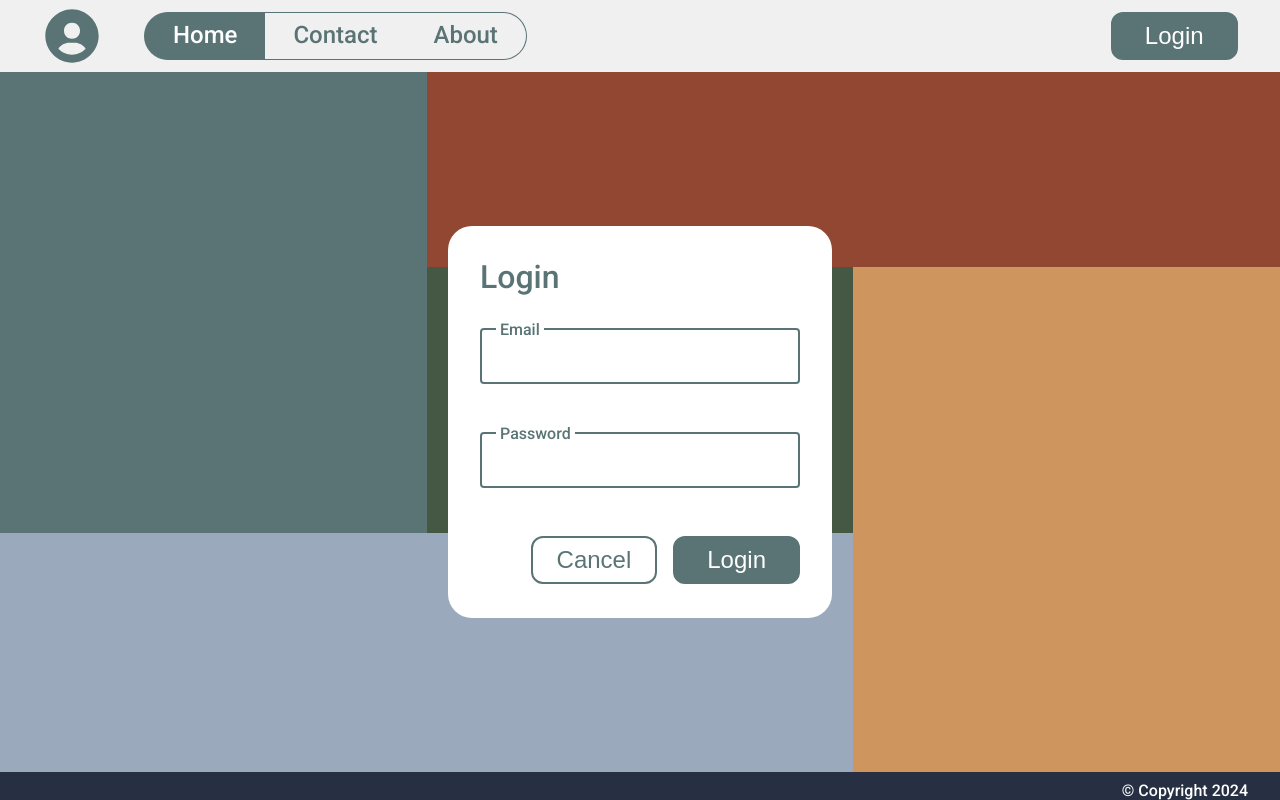
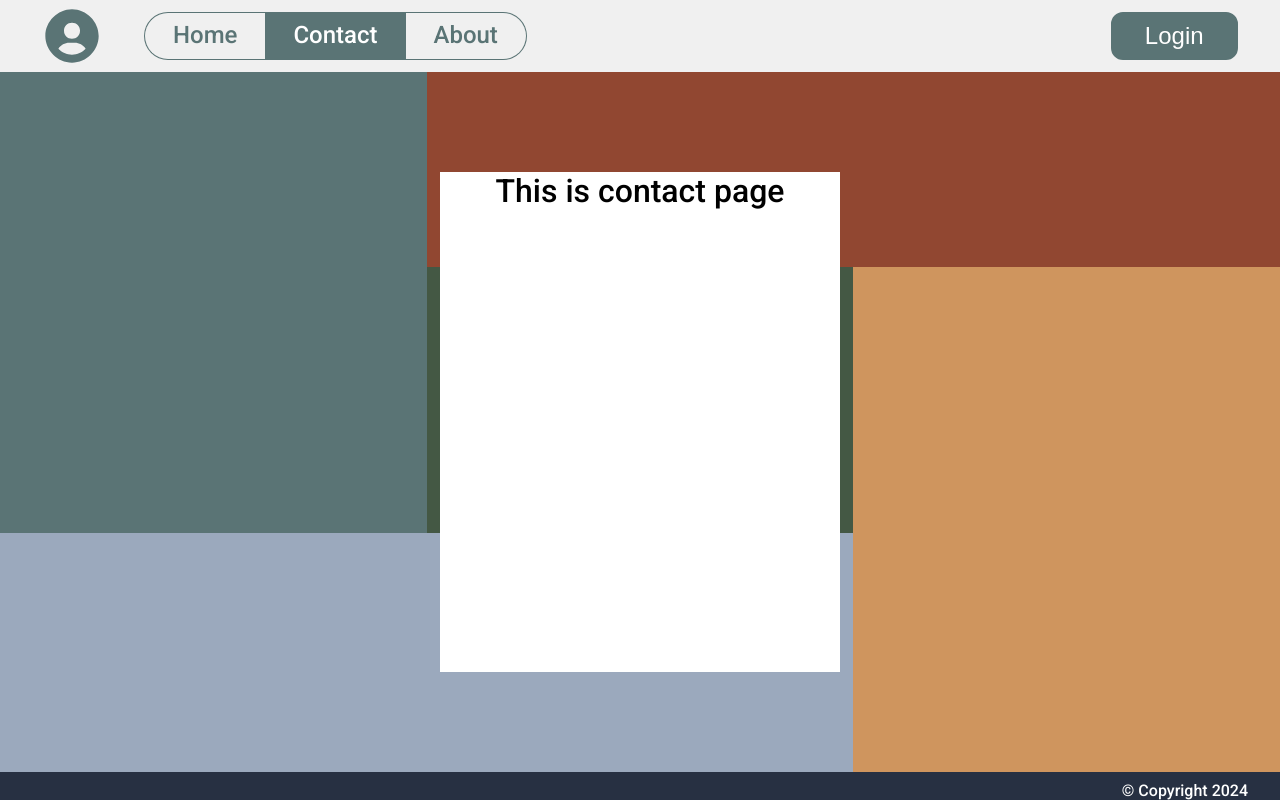
Before and after one commit to KaaRinnna/Login-task, a React (Vite) app: page /contact in a window 1280 px wide. Both pictures are taken after a click on the button "Cancel". Built offline with nearby package versions, Linux system fonts and the light colour scheme.

Commit message:
readme, routing added

```diff
--- a/package.json
+++ b/package.json
@@ -11,7 +11,8 @@
   },
   "dependencies": {
     "react": "^18.3.1",
-    "react-dom": "^18.3.1"
+    "react-dom": "^18.3.1",
+    "react-router-dom": "^6.26.0"
   },
   "devDependencies": {
     "@types/react": "^18.3.3",
--- a/src/App.css
+++ b/src/App.css
@@ -47,9 +47,15 @@
   margin: 0 1rem;
 }
 
+.loggedContent {
+  background-color: white;
+  width: 100%;
+  max-width: 400px;
+  height: 500px;
+}
+
 :root {
   font-family: "Roboto", sans-serif;
-
   font-synthesis: none;
   text-rendering: optimizeLegibility;
   -webkit-font-smoothing: antialiased;
@@ -64,10 +70,6 @@ body {
   margin: 0;
 }
 
-ul li {
-  list-style-type: none;
-}
-
 h1, p{
   margin: 0;
 }
--- a/src/App.jsx
+++ /dev/null
@@ -1,36 +0,0 @@
-import './App.css';
-import { useState } from 'react';
-import { Footer } from './components/Footer/Footer';
-import { Form } from './components/Form/Form';
-import { Header } from './components/Header/Header';
-
-function App() {
-  const [image, setImage] = useState("");
-  const [formVisible, setFormVisible] = useState(true);
-
-  const onHandleLogin = () => {
-    setFormVisible(true);
-  }
-
-  return (
-    <div className='background'>
-      <div className="grid-item div1"/>
-      <div className="grid-item div2"/>
-      <div className="grid-item div3"/>
-      <div className="grid-item div4"/>
-      <div className="grid-item div5"/>
-
-      <div className='inner'>
-        <Header image={image} onLogin={onHandleLogin} />
-        <div className='content'>
-          {formVisible && <Form setImage={setImage} setFormVisible={setFormVisible} />}
-
-        </div>
-        <Footer/>
-      </div>
-
-    </div>
-  )
-}
-
-export default App
--- a/src/components/Form/Form.jsx
+++ b/src/components/Form/Form.jsx
@@ -8,7 +8,6 @@ export const Form = ({setImage, setFormVisible}) => {
 
     const onSubmit = (event) => {
         event.preventDefault();
-
         fetch('https://dummyjson.com/auth/login', {
             method: 'POST',
             headers: { 'Content-Type': 'application/json' },
@@ -20,7 +19,6 @@ export const Form = ({setImage, setFormVisible}) => {
         })
         .then(res => res.json())
         .then(data => {
-            console.log(data);
             alert('User logged in!');
             setImage(data.image);
             setFormVisible(false);
@@ -28,7 +26,7 @@ export const Form = ({setImage, setFormVisible}) => {
     };
 
     const onCancel = () => {
-        window.location.reload(true);
+        setFormVisible(false)
     };
 
     return (
--- a/src/components/Form/Form.module.css
+++ b/src/components/Form/Form.module.css
@@ -65,5 +65,4 @@
     .btn button {
         padding: 0.5rem 1rem;
     }
-
-  }
+}
--- a/src/components/Header/Header.jsx
+++ b/src/components/Header/Header.jsx
@@ -3,6 +3,7 @@ import icon from '../../assets/icon.svg';
 import { Button } from '../Button/Button';
 import dots from '../../assets/three-dots.svg';
 import { useState } from 'react';
+import { NavLink } from 'react-router-dom';
 
 export const Header = ({image, onLogin}) => {
     const [menuVisible, setMenuVisible] = useState(false);
@@ -17,12 +18,11 @@ export const Header = ({image, onLogin}) => {
                 <img src={image || icon} />
             </div>
             <nav className={`${styles.nav} ${menuVisible ? styles.menuNav : ''}`}>
-                <a className={styles.selected} href='#'>Home</a>
-                <a href='#'>Contact</a>
-                <a href='#'>About</a>
+                <NavLink className={({isActive}) => isActive ? styles.selected : undefined} to='/'>Home</NavLink>
+                <NavLink className={({isActive}) => isActive ? styles.selected : undefined} to='/contact'>Contact</NavLink>
+                <NavLink className={({isActive}) => isActive ? styles.selected : undefined} to='/about'>About</NavLink>
                 <Button onClick={onLogin} mode='primary'>Login</Button>
             </nav>
-
             <div className={styles.menu}>
                 <img onClick={toggleMenu} src={dots}/>
             </div>
--- a/src/main.jsx
+++ b/src/main.jsx
@@ -1,9 +1,29 @@
 import React from 'react'
 import ReactDOM from 'react-dom/client'
-import App from './App.jsx'
+import { createBrowserRouter, RouterProvider } from 'react-router-dom'
+import Root from './routes/Root.jsx';
+import { Contacts } from './routes/Contacts.jsx';
+import { About } from './routes/About.jsx';
+
+const router = createBrowserRouter([
+  {
+    path: "/",
+    element: <Root/>,
+    children: [
+      {
+        path: "/contact",
+        element: <Contacts/>
+      },
+      {
+        path: "/about",
+        element: <About/>
+      }
+    ]
+  },
+]);
 
 ReactDOM.createRoot(document.getElementById('root')).render(
   <React.StrictMode>
-    <App />
-  </React.StrictMode>,
+    <RouterProvider router={router} />
+  </React.StrictMode>
 )
--- /dev/null
+++ b/src/routes/About.jsx
@@ -0,0 +1,7 @@
+export const About = () => {
+    return (
+        <div className="loggedContent">
+            <h1>This is about page</h1>
+        </div>
+    )
+}
--- /dev/null
+++ b/src/routes/Contacts.jsx
@@ -0,0 +1,7 @@
+export const Contacts = () => {
+    return (
+        <div className='loggedContent'>
+          <h1>This is contact page</h1>
+        </div>
+    )
+}
--- /dev/null
+++ b/src/routes/Root.jsx
@@ -0,0 +1,38 @@
+import "../App.css";
+import { useEffect, useState } from "react";
+import { Footer } from "../components/Footer/Footer.jsx";
+import { Header } from "../components/Header/Header.jsx";
+import {Form} from "../components/Form/Form.jsx"
+import { Outlet } from "react-router-dom";
+
+export default function Root() {
+    const [image, setImage] = useState("");
+    const [formVisible, setFormVisible] = useState(true);
+
+    const onHandleLogin = () => {
+        setFormVisible(true);
+    };
+
+    const blocks = [
+        {class: "div1"},
+        {class: "div2"},
+        {class: "div3"},
+        {class: "div4"},
+        {class: "div5"},
+    ];
+
+    return (
+        <div className='background'>
+        {blocks.map((block) => (
+          <div key={block.class} className={`${block.class} grid-item`} />
+        ))}
+            <div className='inner'>
+            <Header image={image} onLogin={onHandleLogin} />
+            <div className='content'>
+                {formVisible ? <Form setImage={setImage} setFormVisible={setFormVisible}/> : <Outlet/>}
+            </div>
+            <Footer/>
+        </div>
+      </div>
+    )
+}
```
Also changed, not shown: 2 other files (tests, documents, lock files or other folders).
